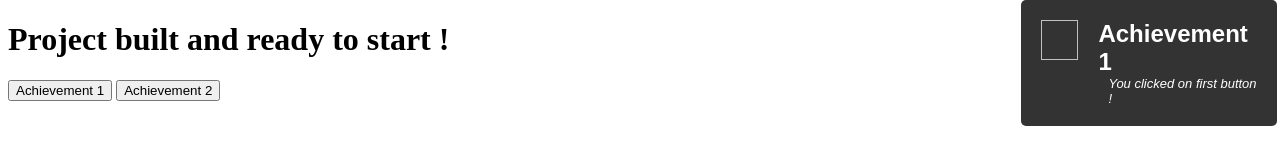
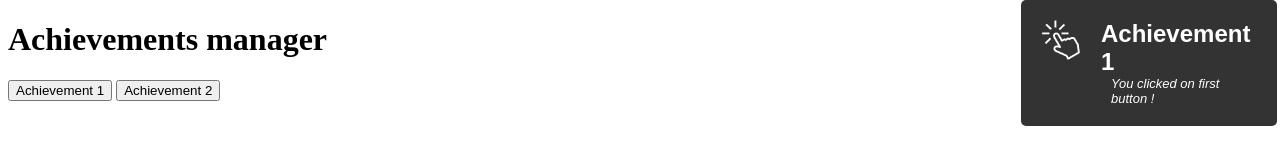
Before and after one commit to SignamarcheixH/achievements-manager, a plain HTML site: page index.html in a window 1280 px wide. Both pictures are taken after a click on the button "Achievement 1". Drawn offline with Linux system fonts and the light colour scheme.

```diff
--- a/index.html
+++ b/index.html
@@ -7,7 +7,7 @@
         <link rel="stylesheet" href="style.css">
     </head>
     <body>
-    	<h1>Project built and ready to start !</h1>
+    	<h1>Achievements manager</h1>
         <button class="button" id="1">Achievement 1</button>
         <button class="button" id="2">Achievement 2</button>
         <div class="achievement-container"></div>
--- a/javascript/ach_manager.js
+++ b/javascript/ach_manager.js
@@ -14,7 +14,7 @@ function isCompleted(achievement) { return achievement.isCompleted }
 
 function unlockAchievement(achievement) {
 	let modal = document.getElementsByClassName('achievement-container')[0];
-	let newAchievement = createHTMLModal(achievement.achievementName, achievement.achievementDescription);
+	let newAchievement = createHTMLModal(achievement.achievementName, achievement.achievementDescription, achievement.achievementImagePath);
 	modal.appendChild(newAchievement);
 	achievement.isCompleted = true;
 	updateAchievementCollection(achievement);
@@ -29,7 +29,7 @@ function updateAchievementCollection(achievement) {
 	achievements_r[index] = achievement;
 }
 
-function createHTMLModal(title, description) {
+function createHTMLModal(title, description, imagePath) {
 	let h2 = document.createElement("h2");
 	let titleText = document.createTextNode(title);
 	h2.className = "title";
@@ -39,6 +39,7 @@ function createHTMLModal(title, description) {
 	div.className = "desc"
 	div.appendChild(desc);
 	let img = document.createElement("img")
+	img.setAttribute('src', imagePath)
 	let infos = document.createElement("div");
 	infos.appendChild(h2);
 	infos.appendChild(div)
@@ -89,7 +90,6 @@ document.addEventListener('DOMContentLoaded',() => {
   	for(let i of buttons) {
   		i.addEventListener('click', () => {
 	  		click += 1
-	  		console.log(click);
 	  		if(click == 10) { document.dispatchEvent(findEventBySlug('ACHIEVEMENT_3'))}
   		})
   	}
--- a/javascript/achievements.json
+++ b/javascript/achievements.json
@@ -2,19 +2,19 @@ achievements = [
   {
     "achievementName": "Achievement 1",
     "achievementDescription": "You clicked on first button !",
-    "achievementImagePath": "",
+    "achievementImagePath": "/resources/click.png",
     "triggerName": "ACHIEVEMENT_1",
   },
   {
     "achievementName": "Achievement 2",
     "achievementDescription": "You clicked on second button !",
-    "achievementImagePath": "",
+    "achievementImagePath": "/resources/click.png",
     "triggerName": "ACHIEVEMENT_2",
   },
   {
-    "achievementName": "Le clicker fou ",
+    "achievementName": "Mad clicker ",
     "achievementDescription": "You clicked on any button ten times !",
-    "achievementImagePath": "",
+    "achievementImagePath": "/resources/click.png",
     "triggerName": "ACHIEVEMENT_3",
   },
 ]
```
Also changed, not shown: resources/achievements_json.png (added), resources/click.png (added), resources/modal_shown.png (added), resources/triggers.png (added), 2 other files.
